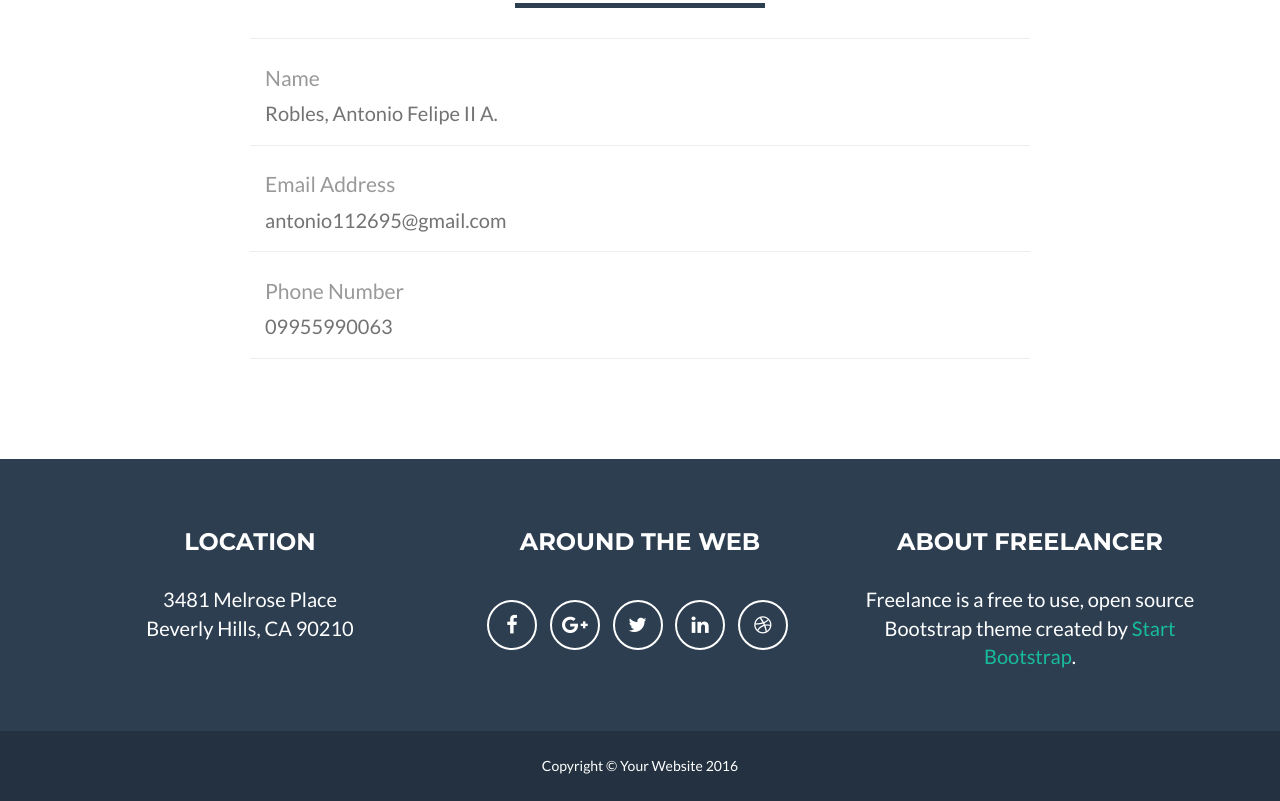
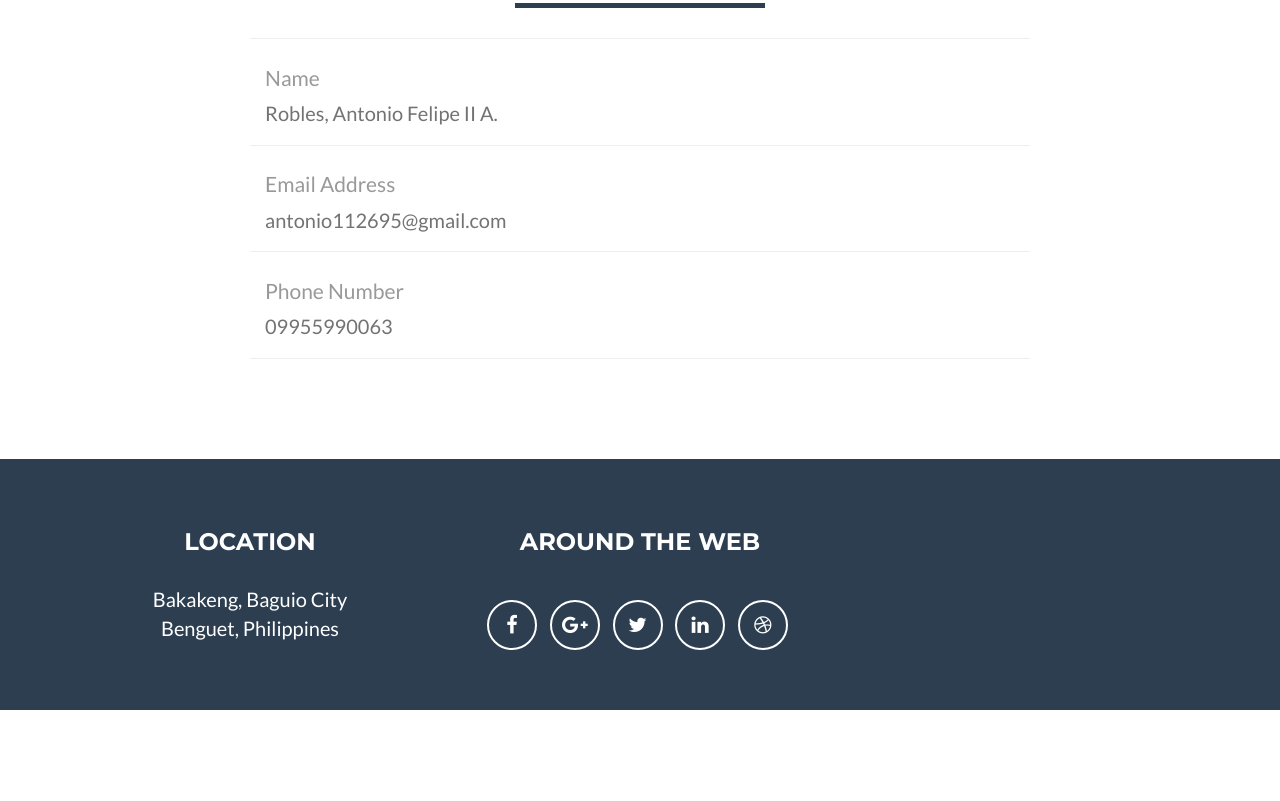
Before and after one commit to antoniorobles112695/antoniorobles.github.io, a website: page index.html in a window 1280 px wide. Shown: the part 1779-2580 px from the top of the page. After the commit the page ends 2489 px from the top, so only its background shows below. Drawn offline with nearby package versions, Linux system fonts and the light colour scheme.

Commit message:
Update index.html

```diff
--- a/index.html
+++ b/index.html
@@ -233,8 +233,8 @@
                 <div class="row">
                     <div class="footer-col col-md-4">
                         <h3>Location</h3>
-                        <p>3481 Melrose Place
-                            <br>Beverly Hills, CA 90210</p>
+                        <p>Bakakeng, Baguio City
+                            <br>Benguet, Philippines</p>
                     </div>
                     <div class="footer-col col-md-4">
                         <h3>Around the Web</h3>
@@ -256,7 +256,7 @@
                             </li>
                         </ul>
                     </div>
-                    <div class="footer-col col-md-4">
+                    <!-- <div class="footer-col col-md-4">
                         <h3>About Freelancer</h3>
                         <p>Freelance is a free to use, open source Bootstrap theme created by <a href="http://startbootstrap.com">Start Bootstrap</a>.</p>
                     </div>
@@ -269,7 +269,7 @@
                     <div class="col-lg-12">
                         Copyright &copy; Your Website 2016
                     </div>
-                </div>
+                </div> -->
             </div>
         </div>
     </footer>
```
